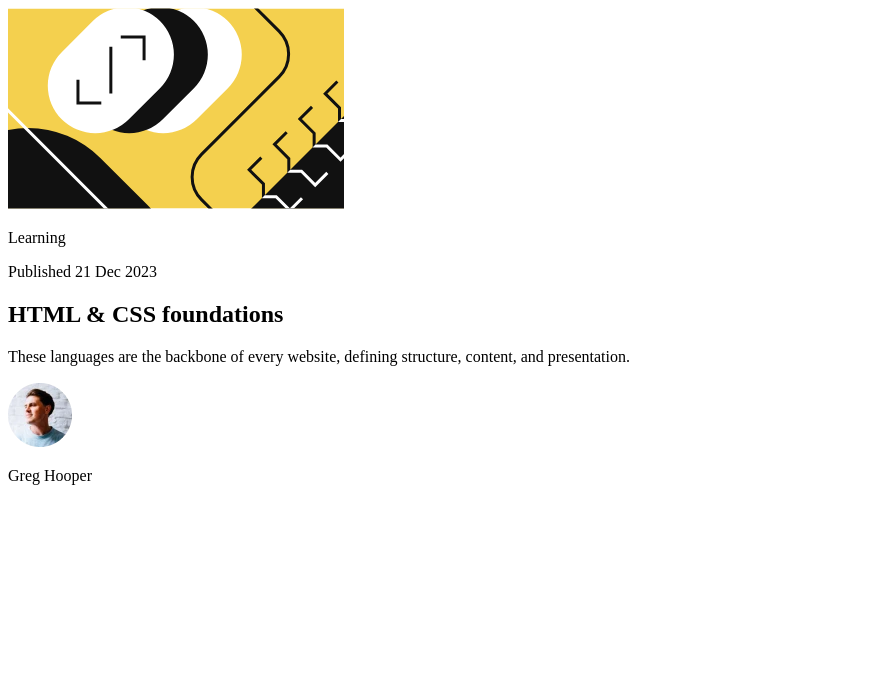
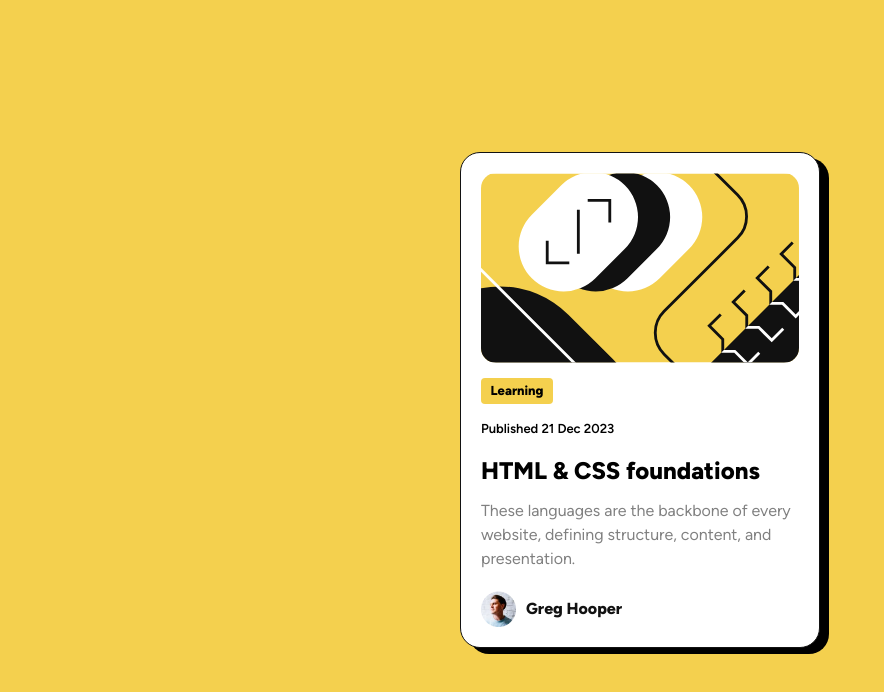
Before and after one commit to kevsmartini/Blog-preview-card, a plain HTML site: page index.html in a window 1280 px wide. Shown: the whole page, without its empty margins (0-884 px from the left). Drawn offline with Linux system fonts and the light colour scheme.

Commit message:
blog car preview challange finished

```diff
--- a/index.html
+++ b/index.html
@@ -7,6 +7,8 @@
   <link rel="icon" type="image/png" sizes="32x32" href="./assets/images/favicon-32x32.png">
 
   <title>Frontend Mentor | Blog preview card</title>
+
+  <link rel="stylesheet" href="style.css">
 
   <!-- Feel free to remove these styles or customise in your own stylesheet 👍 -->
   <style>
@@ -18,30 +20,30 @@
 
   <div id="container">
 
-    <header class="hearderContainer">
+    <header class="headerContainer">
 
-      <img src="assets/images/illustration-article.svg" alt="">
+      <img class="headerImg" src="assets/images/illustration-article.svg" alt="">
 
-      <p>Learning </p>
-      <p>Published 21 Dec 2023</p>
+      <p class="tag">Learning </p>
+      <p class="date">Published 21 Dec 2023</p>
 
     </header>
 
     <main class="mainContainer">
 
-      <h2>  HTML & CSS foundations</h2>
+      <h2 class="title">  HTML & CSS foundations</h2>
 
       <p class="description">
         These languages are the backbone of every website, defining structure, content, and presentation.
 
-        </p>
+      </p>
 
-        <section class="author">
+      <section class="author">
 
-          <img src="assets/images/image-avatar.webp" alt="">
+          <img class="authorImg" src="assets/images/image-avatar.webp" alt="">
           <p class="authorName">Greg Hooper</p>
 
-        </section>
+      </section>
 
     </main>
 
--- /dev/null
+++ b/style.css
@@ -0,0 +1,153 @@
+:root{
+    /*** Primary Color***/
+    --YellowColor :hsl(47, 88%, 63%);
+
+    /*** Neutral Color***/
+    --whiteColor: hsl(0, 0%, 100%);
+    --GreyColor: hsl(0, 0%, 50%);
+    --BlackColor: hsl(0, 0%, 7%);
+}
+
+/*** Custom CSS Reset***/
+
+/*
+  1. Use a more-intuitive box-sizing model.
+*/
+*, *::before, *::after {
+    box-sizing: border-box;
+  }
+  /*
+    2. Remove default margin
+  */
+  * {
+    margin: 0;
+  }
+  /*
+    Typographic tweaks!
+    3. Add accessible line-height
+    4. Improve text rendering
+  */
+  body {
+    line-height: 1.5;
+    -webkit-font-smoothing: antialiased;
+  }
+  /*
+    5. Improve media defaults
+  */
+  img, picture, video, canvas, svg {
+    display: block;
+    max-width: 100%;
+  }
+  /*
+    6. Remove built-in form typography styles
+  */
+  input, button, textarea, select {
+    font: inherit;
+  }
+  /*
+    7. Avoid text overflows
+  */
+  p, h1, h2, h3, h4, h5, h6 {
+    overflow-wrap: break-word;
+  }
+
+
+  /***Fonts***/
+  @font-face {
+    font-family: 'Figtree';
+    src: url('assets/fonts/Figtree-VariableFont_wght.ttf');
+}
+
+
+  /***Styling area***/
+
+
+  /***Body***/
+  body{
+    background-color: var(--YellowColor);
+    display: flex;
+    justify-content: center;
+    align-items: center;
+    min-height: 100vh;
+  }
+
+
+  /***Container***/
+
+  #container{
+    background-color: var(--whiteColor);
+    width: 360px;
+    padding: 20px;
+    display: flex;
+    flex-direction: column;
+    gap: 15px;
+    border-radius: 20px;
+    border: solid 1px var(--BlackColor);
+    box-shadow: 9px 6px 0px 0px rgb(0, 0, 0);
+    font-family: 'Figtree',sans-serif;
+  }
+
+  .headerContainer{
+    display: flex;
+    flex-direction: column;
+    gap: 15px;
+
+  }
+
+  .headerImg{
+    border-radius: 15px;
+  }
+
+  .tag{
+    border-radius: 4px;
+    padding: 5px;
+    width: 4.5rem;
+    height: 1.6rem;
+    background-color: var(--YellowColor);
+    font-size: 0.8125rem;
+    font-weight: 800;
+    display: flex;
+    justify-content: center;
+    align-items: center;
+  }
+
+  .date{
+    font-size: 0.8125rem;
+    font-weight: 600;
+
+  }
+
+  h2.title{
+    font-weight: 800;
+  }
+
+  /***Main***/
+
+  .mainContainer{
+    display: flex;
+    flex-direction: column;
+    gap: 10px;
+  }
+
+  p.description{
+    color: var(--GreyColor);
+    text-align: left;
+  }
+
+
+
+  .author{
+    display: flex;
+    align-items: center;
+    gap: 10px;
+    margin-top: 10px;
+  }
+
+  .authorImg{
+    width: 35px;
+  }
+
+  p.authorName{
+    color: var(--BlackColor);
+    font-weight: 800;
+  }
```
